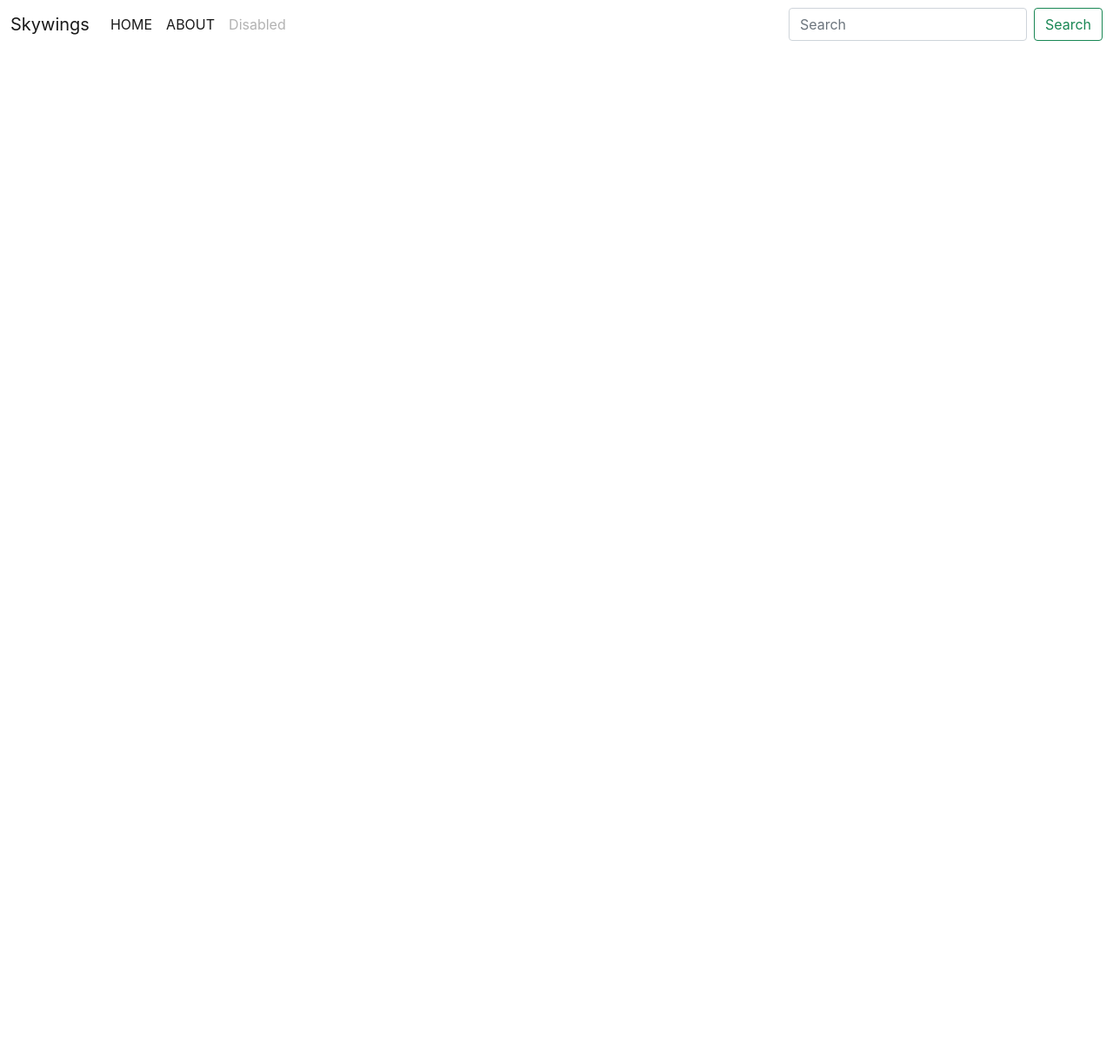
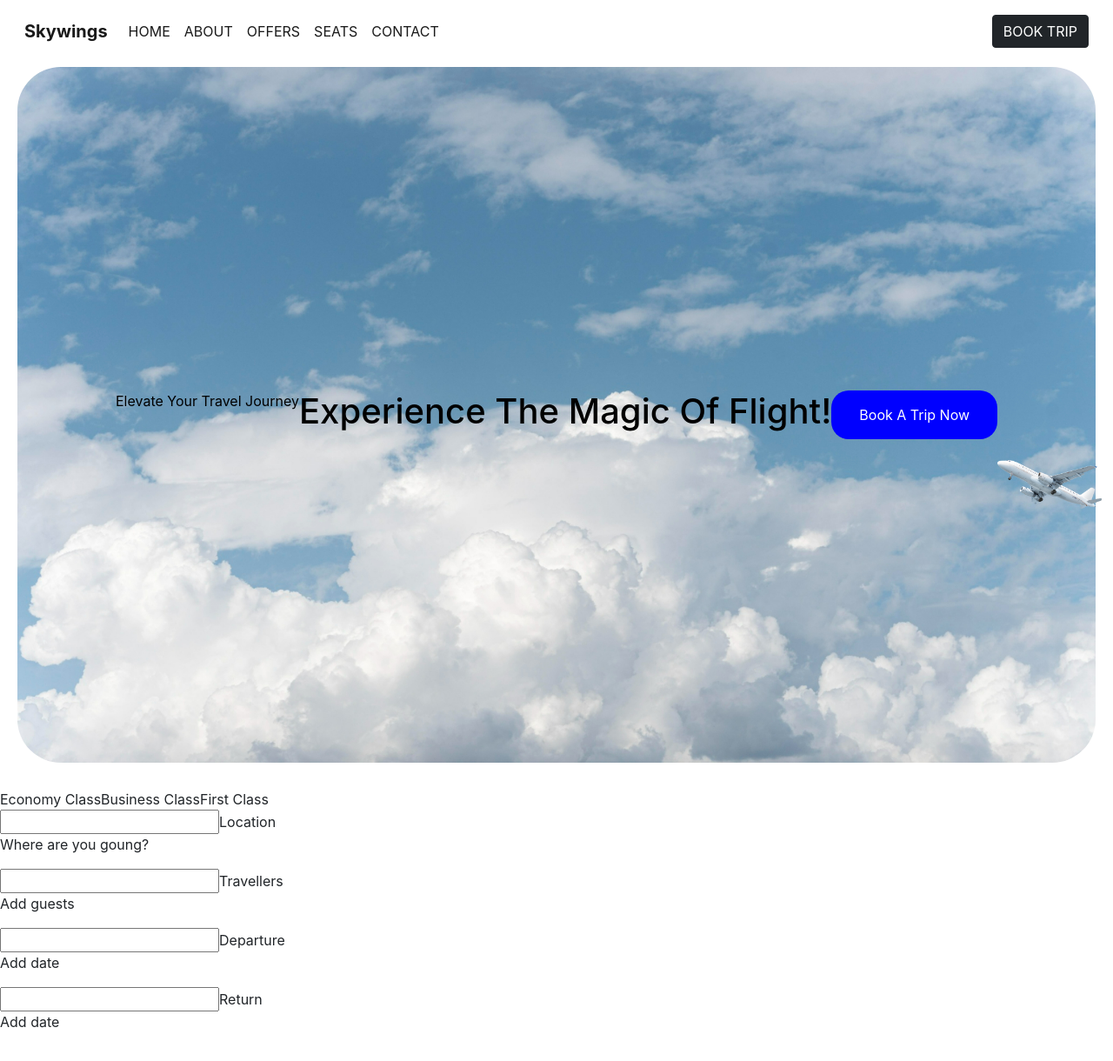
Before and after one commit to gurjeetsinghmundra/React_Airline, a React (Create React App) app in the folder airline_react_app/: page / in a window 1280 px wide. Shown: the top 1220 px of the page at 87% size. Before the commit the page ends 800 px from the top, so only its background shows below. Built offline with nearby package versions, Linux system fonts and the light colour scheme.

Commit message:
HeroSection And Seats

```diff
--- /dev/null
+++ b/airline_react_app/src/components/Header.jsx
@@ -0,0 +1,16 @@
+import React from 'react'
+
+
+function Header() {
+  return (
+    <div>
+
+
+
+
+
+    </div>
+  )
+}
+
+export default Header
--- /dev/null
+++ b/airline_react_app/src/components/HeroSection.jsx
@@ -0,0 +1,21 @@
+import React from 'react'
+import styles from './HeroSection.module.css';
+import logo from '../assests/header.png'
+
+
+function HeroSection() {
+  return (
+    <div className={styles.container}>
+      <div className={styles.textContainer}>
+        <p className={styles.headline}>Elevate Your Travel Journey</p>
+        <h1 className={styles.subheadline}>Experience The Magic Of Flight!</h1>
+        <button className={styles.button}>Book A Trip Now</button>
+         <div class={styles.header__image}>
+          <img src={logo} alt="header" />
+        </div>
+      </div>
+    </div>
+  )
+}
+
+export default HeroSection
--- /dev/null
+++ b/airline_react_app/src/components/HeroSection.module.css
@@ -0,0 +1,80 @@
+* {
+  padding: 0;
+  margin: 0;
+  box-sizing: border-box;
+}
+
+img {
+  display: flex;
+  width: 100%;
+}
+
+header {
+  margin-top: 5rem;
+  padding-inline: 1rem;
+  position: relative;
+  isolation: isolate;
+  overflow: hidden;
+}
+
+/*  */
+.container {
+    background-image: url('../assests/header-bg.jpg'); /* Replace with your image path */
+    background-size: cover;
+    background-position: center;
+    height: 100vh;
+    display: flex;
+    justify-content: center;
+    align-items: center;
+    color: black;
+    border-radius: 50px;
+    margin: 5px 20px 30px 20px;
+  }
+
+  .textContainer {
+    display: grid;
+    padding: 4rem 1rem;
+  }
+
+  .headline p{
+    margin-bottom: 5px;
+  font-size: 1rem;
+  font-weight: 600;
+  color: var(--text-dark);
+  text-align: center;
+  }
+
+  .subheadline h1 {
+    margin-bottom: 2rem;
+  font-size: 4.5rem;
+  font-weight: 600;
+  color: var(--text-dark);
+  line-height: 5.5rem;
+  text-align: center;
+  }
+
+  .button {
+    background-color: blue;
+    color: white;
+    padding: 1rem 2rem;
+    border: none;
+    border-radius: 20px;
+    cursor: pointer;
+  }
+
+  /*  */
+
+  .header__image {
+    grid-column: 4/8;
+    position: relative;
+    isolation: isolate;
+    height: 100%;
+  }
+
+  .header__image img {
+    position: absolute;
+    top: 5rem;
+    left: 0;
+    height: 100%;
+    width: unset;
+  }
--- a/airline_react_app/src/components/Navbar.jsx
+++ b/airline_react_app/src/components/Navbar.jsx
@@ -2,9 +2,9 @@ import React from 'react'
 
 function Navbar() {
   return (
-    <nav class="navbar navbar-expand-lg navbar-light ">
+    <nav class="navbar navbar-expand-lg navbar-light p-3 ">
   <div class="container-fluid">
-    <a class="navbar-brand" href="#">Skywings</a>
+    <a class="navbar-brand" href="#"><strong>Skywings</strong></a>
     <button class="navbar-toggler" type="button" data-bs-toggle="collapse" data-bs-target="#navbarSupportedContent" aria-controls="navbarSupportedContent" aria-expanded="false" aria-label="Toggle navigation">
       <span class="navbar-toggler-icon"></span>
     </button>
@@ -16,15 +16,18 @@ function Navbar() {
         <li class="nav-item">
           <a class="nav-link active" href="#">ABOUT</a>
         </li>
+        <li class="nav-item">
+          <a class="nav-link active" href="#">OFFERS</a>
+        </li>
+        <li class="nav-item">
+          <a class="nav-link active" href="#">SEATS</a>
+        </li>
+        <li class="nav-item">
+          <a class="nav-link active" href="#">CONTACT</a>
+        </li>
 
-        <li class="nav-item">
-          <a class="nav-link disabled" href="#" tabindex="-1" aria-disabled="true">Disabled</a>
-        </li>
       </ul>
-      <form class="d-flex">
-        <input class="form-control me-2" type="search" placeholder="Search" aria-label="Search"/>
-        <button class="btn btn-outline-success" type="submit">Search</button>
-      </form>
+      <button type="button" class="btn btn-dark ">BOOK TRIP</button>
     </div>
   </div>
 </nav>
--- /dev/null
+++ b/airline_react_app/src/components/Seats.jsx
@@ -0,0 +1,62 @@
+import React from 'react'
+
+function Seats() {
+  return (
+    <div>
+         <section class="section__container booking__container">
+      <div class="booking__nav">
+        <span>Economy Class</span>
+        <span>Business Class</span>
+        <span>First Class</span>
+      </div>
+      <form>
+        <div class="form__group">
+          <span><i class="ri-map-pin-line"></i></span>
+          <div class="input__content">
+            <div class="input__group">
+              <input type="text" />
+              <label>Location</label>
+            </div>
+            <p>Where are you goung?</p>
+          </div>
+        </div>
+        <div class="form__group">
+          <span><i class="ri-user-3-line"></i></span>
+          <div class="input__content">
+            <div class="input__group">
+              <input type="number" />
+              <label>Travellers</label>
+            </div>
+            <p>Add guests</p>
+          </div>
+        </div>
+        <div class="form__group">
+          <span><i class="ri-calendar-line"></i></span>
+          <div class="input__content">
+            <div class="input__group">
+              <input type="text" />
+              <label>Departure</label>
+            </div>
+            <p>Add date</p>
+          </div>
+        </div>
+        <div class="form__group">
+          <span><i class="ri-calendar-line"></i></span>
+          <div class="input__content">
+            <div class="input__group">
+              <input type="text" />
+              <label>Return</label>
+            </div>
+            <p>Add date</p>
+          </div>
+        </div>
+        <button class="btn"><i class="ri-search-line"></i></button>
+      </form>
+    </section>
+
+
+    </div>
+  )
+}
+
+export default Seats
--- a/airline_react_app/src/index.css
+++ b/airline_react_app/src/index.css
@@ -11,3 +11,6 @@ code {
   font-family: source-code-pro, Menlo, Monaco, Consolas, 'Courier New',
     monospace;
 }
+
+
+/*  */
```
Also changed, not shown: airline_react_app/src/App.js (+6 -1 lines), airline_react_app/src/MyStyle.css (added), airline_react_app/src/assests/header-bg.jpg (added), airline_react_app/src/assests/header.png (added).
